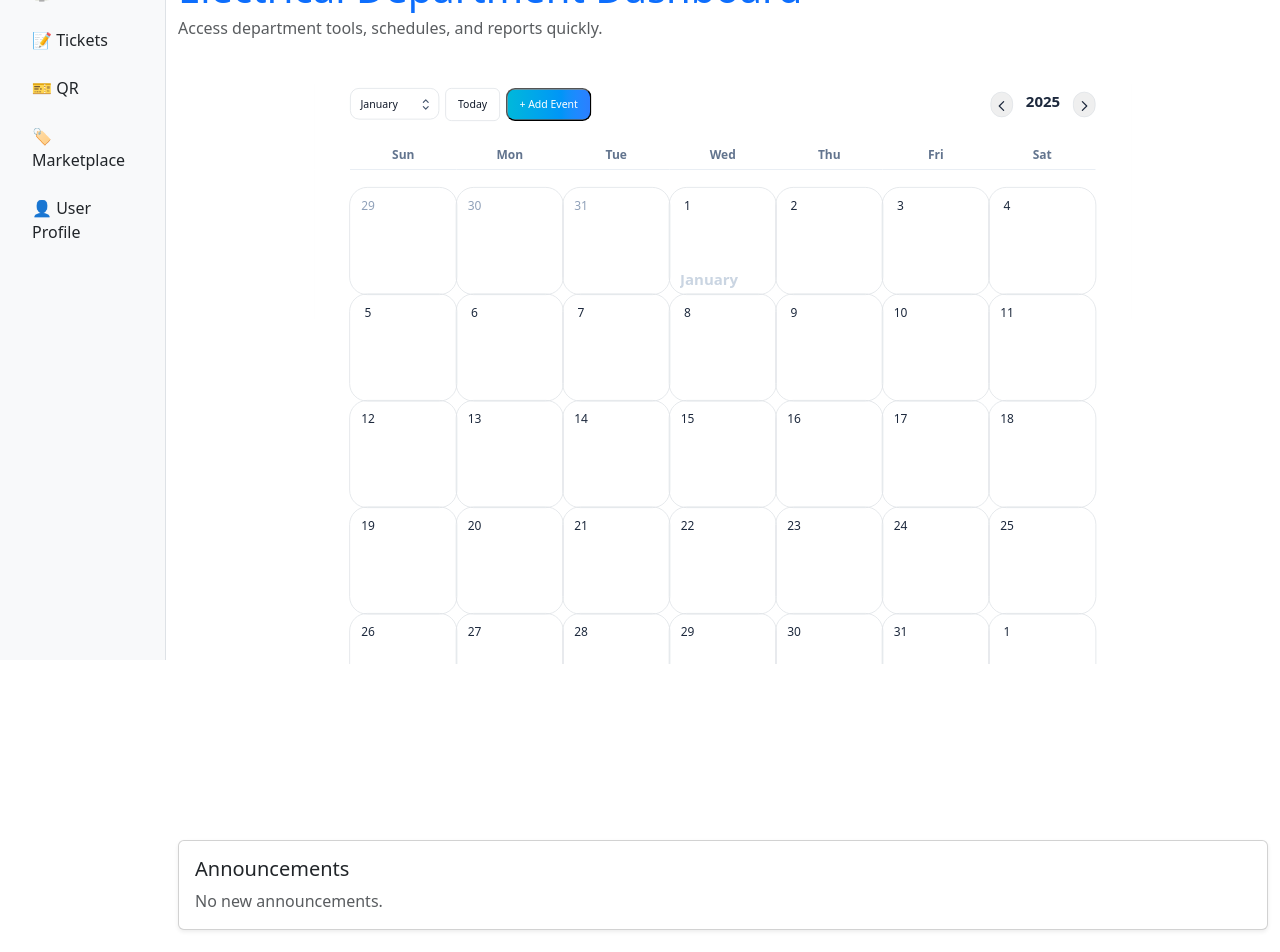
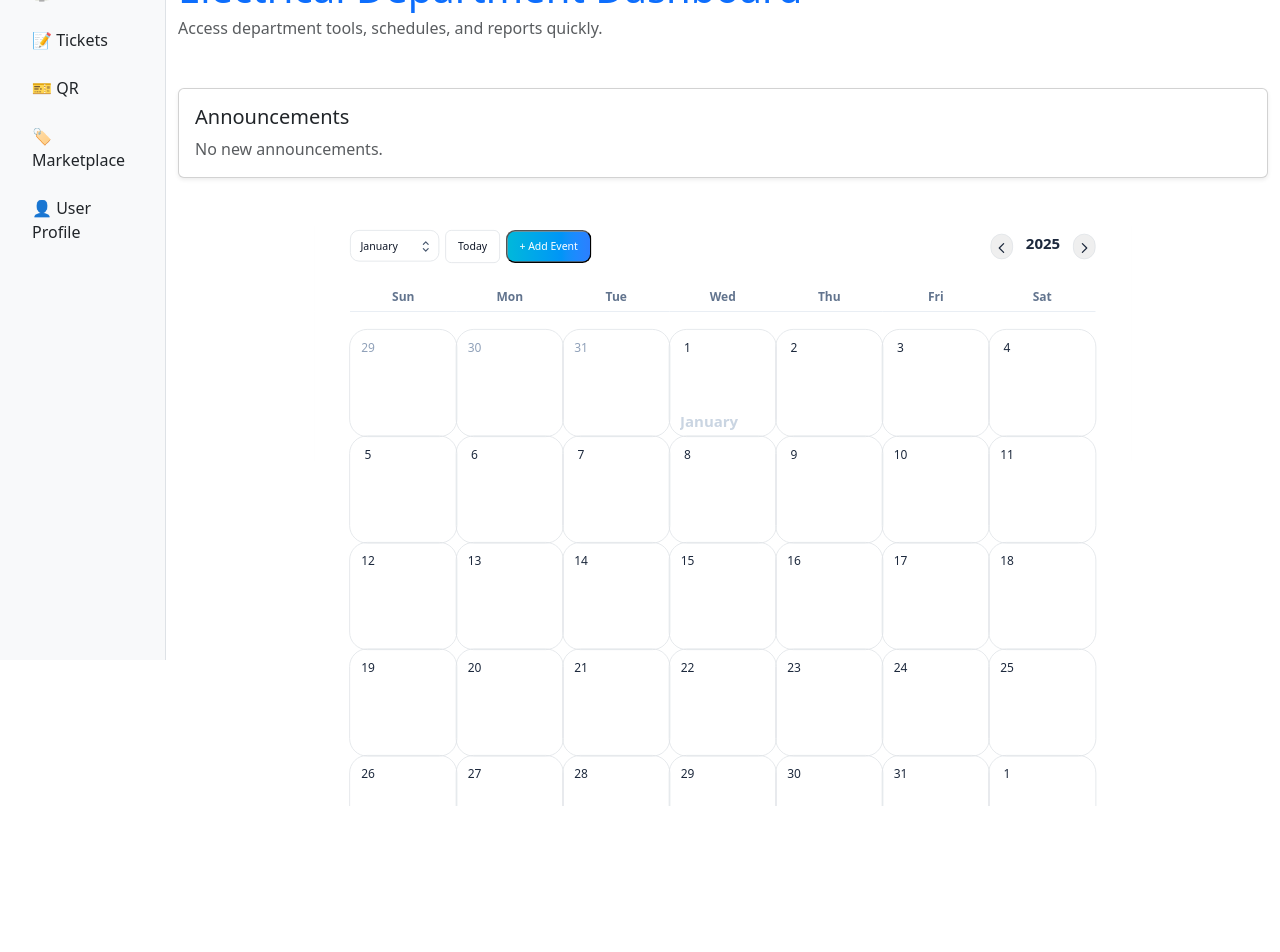
Before and after one commit to NashIvan-cmd/Inventi-Property-Management-System, a React (Vite) app in the folder client/: page / in a window 1280 px wide. Shown: the part 140-1092 px from the top of the page. Built offline with nearby package versions, Linux system fonts and the light colour scheme.

Commit message:
fixed announcements positioning

```diff
--- a/client/src/Components/DemoWrapper.tsx
+++ b/client/src/Components/DemoWrapper.tsx
@@ -1,6 +1,5 @@
 'use client';
 
-import React, { useState } from "react";
 import { useSnack } from "../Components/SnackProvider.tsx";
 import { ContinuousCalendar } from "../Components/ContinuousCalendar";
 
@@ -15,7 +14,7 @@ export default function DemoWrapper() {
   }
 
   return (
-    <div className="flex h-screen w-full items-center">
+    <div className="flex h-screen w-full items-center justify-center">
       <div className="relative h-full overflow-auto mt-5 scale-75 origin-top">
         <ContinuousCalendar onClick={onClickHandler} />
       </div>
--- a/client/src/Pages/electrical-dashboard.tsx
+++ b/client/src/Pages/electrical-dashboard.tsx
@@ -17,11 +17,8 @@ const ElectricalDashboard: React.FC = () => {
           Access department tools, schedules, and reports quickly.
         </p>
 
-        <SnackProvider>
-          <DemoWrapper/>
-        </SnackProvider>
         {/* Announcements / Notices */}
-        <div className="card shadow-sm mb-5">
+        <div className="card shadow-sm mb-1 mt-5">
           <div className="card-body">
             <h5 className="card-title">Announcements</h5>
             <p className="card-text text-muted">
@@ -29,6 +26,11 @@ const ElectricalDashboard: React.FC = () => {
             </p>
           </div>
         </div>
+
+        <SnackProvider>
+          <DemoWrapper/>
+        </SnackProvider>
+
 
         {/* Quick Action Buttons */}
         <div className="mb-4">
```
